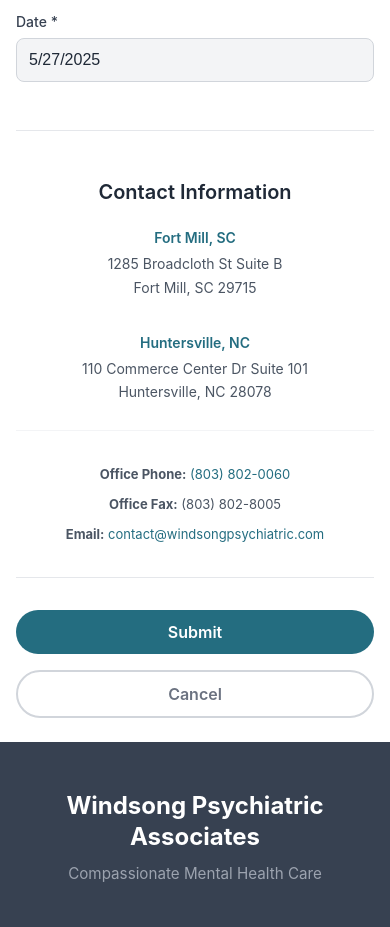
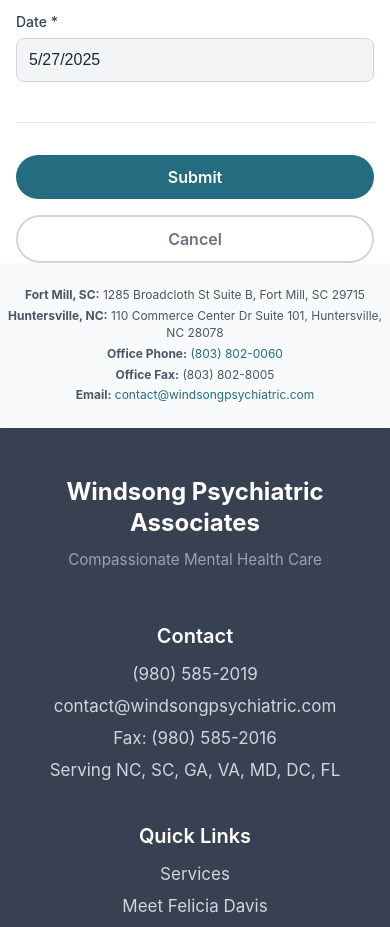
Before and after one commit to Brandi-Kinard/windsong-psychiatric, a React (Vite) app: page /neuroleptic-consent in a window 390 px wide. Shown: the part 1280-2207 px from the top of the page. Built offline with nearby package versions, Linux system fonts and the light colour scheme.

Commit message:
Move contact information to form footer with unified styling
- Move contact info below Cancel/Submit buttons in all forms
- Remove 'Contact Information' heading
- Format locations in same style as phone/fax/email
- Add gray background to footer section
- Adjust responsive styling for mobile devices

```diff
--- a/src/components/ConsentForTreatmentForm.css
+++ b/src/components/ConsentForTreatmentForm.css
@@ -126,60 +126,28 @@
   margin-top: 0.25rem;
 }
 
-.form-contact-info {
-  margin-top: 3rem;
-  padding-top: 3rem;
-  border-top: 1px solid #e5e7eb;
+.form-footer-contact {
+  text-align: center;
+  padding: 1.5rem 2rem;
+  background-color: #f9fafb;
+  border-radius: 0 0 16px 16px;
+  margin: 0 -2rem -2rem -2rem;
 }
 
-.form-contact-info h3 {
-  font-size: 1.25rem;
-  font-weight: 600;
-  color: #1f2937;
-  margin-bottom: 1.5rem;
-  text-align: center;
+.form-footer-contact p {
+  color: #4b5563;
+  margin: 0.25rem 0;
+  font-size: 0.8125rem;
+  line-height: 1.4;
 }
 
-.contact-grid {
-  display: grid;
-  grid-template-columns: repeat(2, 1fr);
-  gap: 2rem;
-  margin-bottom: 1.5rem;
-}
-
-.contact-location h4 {
-  font-size: 1rem;
-  font-weight: 600;
-  color: #246D80;
-  margin-bottom: 0.5rem;
-}
-
-.contact-location p {
-  color: #4b5563;
-  line-height: 1.4;
-  margin: 0.25rem 0;
-  font-size: 0.875rem;
-}
-
-.contact-details {
-  text-align: center;
-  padding-top: 1.5rem;
-  border-top: 1px solid #f3f4f6;
-}
-
-.contact-details p {
-  color: #4b5563;
-  margin: 0.5rem 0;
-  font-size: 0.875rem;
-}
-
-.contact-details a {
+.form-footer-contact a {
   color: #246D80;
   text-decoration: none;
   transition: color 0.2s ease;
 }
 
-.contact-details a:hover {
+.form-footer-contact a:hover {
   color: #006B6B;
   text-decoration: underline;
 }
@@ -267,16 +235,12 @@
     justify-content: center;
   }
 
-  .contact-grid {
-    grid-template-columns: 1fr;
-    text-align: center;
+  .form-footer-contact {
+    margin: 0 -1.5rem -1.5rem -1.5rem;
+    padding: 1.25rem 1rem;
   }
 
-  .contact-location h4 {
-    font-size: 0.875rem;
-  }
-
-  .contact-details p {
-    font-size: 0.8125rem;
+  .form-footer-contact p {
+    font-size: 0.75rem;
   }
 }
--- a/src/components/ConsentForTreatmentForm.jsx
+++ b/src/components/ConsentForTreatmentForm.jsx
@@ -162,28 +162,6 @@ const ConsentForTreatmentForm = () => {
             </div>
           </div>
 
-          {/* Contact Information */}
-          <div className="form-contact-info">
-            <h3>Contact Information</h3>
-            <div className="contact-grid">
-              <div className="contact-location">
-                <h4>Fort Mill, SC</h4>
-                <p>1285 Broadcloth St Suite B</p>
-                <p>Fort Mill, SC 29715</p>
-              </div>
-              <div className="contact-location">
-                <h4>Huntersville, NC</h4>
-                <p>110 Commerce Center Dr Suite 101</p>
-                <p>Huntersville, NC 28078</p>
-              </div>
-            </div>
-            <div className="contact-details">
-              <p><strong>Office Phone:</strong> <a href="tel:8038020060">(803) 802-0060</a></p>
-              <p><strong>Office Fax:</strong> (803) 802-8005</p>
-              <p><strong>Email:</strong> <a href="mailto:contact@windsongpsychiatric.com">contact@windsongpsychiatric.com</a></p>
-            </div>
-          </div>
-
           {/* Action buttons */}
           <div className="form-actions">
             <button
@@ -201,6 +179,15 @@ const ConsentForTreatmentForm = () => {
               {isSubmitting ? 'Submitting...' : 'Submit'}
             </button>
           </div>
+
+          {/* Footer Contact Information */}
+          <div className="form-footer-contact">
+            <p><strong>Fort Mill, SC:</strong> 1285 Broadcloth St Suite B, Fort Mill, SC 29715</p>
+            <p><strong>Huntersville, NC:</strong> 110 Commerce Center Dr Suite 101, Huntersville, NC 28078</p>
+            <p><strong>Office Phone:</strong> <a href="tel:8038020060">(803) 802-0060</a></p>
+            <p><strong>Office Fax:</strong> (803) 802-8005</p>
+            <p><strong>Email:</strong> <a href="mailto:contact@windsongpsychiatric.com">contact@windsongpsychiatric.com</a></p>
+          </div>
         </form>
       </div>
     </div>
--- a/src/components/NeurolepticConsentForm.css
+++ b/src/components/NeurolepticConsentForm.css
@@ -140,60 +140,28 @@
   margin-top: 0.25rem;
 }
 
-.form-contact-info {
-  margin-top: 3rem;
-  padding-top: 3rem;
-  border-top: 1px solid #e5e7eb;
+.form-footer-contact {
+  text-align: center;
+  padding: 1.5rem 2rem;
+  background-color: #f9fafb;
+  border-radius: 0 0 16px 16px;
+  margin: 0 -2rem -2rem -2rem;
 }
 
-.form-contact-info h3 {
-  font-size: 1.25rem;
-  font-weight: 600;
-  color: #1f2937;
-  margin-bottom: 1.5rem;
-  text-align: center;
+.form-footer-contact p {
+  color: #4b5563;
+  margin: 0.25rem 0;
+  font-size: 0.8125rem;
+  line-height: 1.4;
 }
 
-.contact-grid {
-  display: grid;
-  grid-template-columns: repeat(2, 1fr);
-  gap: 2rem;
-  margin-bottom: 1.5rem;
-}
-
-.contact-location h4 {
-  font-size: 1rem;
-  font-weight: 600;
-  color: #246D80;
-  margin-bottom: 0.5rem;
-}
-
-.contact-location p {
-  color: #4b5563;
-  line-height: 1.4;
-  margin: 0.25rem 0;
-  font-size: 0.875rem;
-}
-
-.contact-details {
-  text-align: center;
-  padding-top: 1.5rem;
-  border-top: 1px solid #f3f4f6;
-}
-
-.contact-details p {
-  color: #4b5563;
-  margin: 0.5rem 0;
-  font-size: 0.875rem;
-}
-
-.contact-details a {
+.form-footer-contact a {
   color: #246D80;
   text-decoration: none;
   transition: color 0.2s ease;
 }
 
-.contact-details a:hover {
+.form-footer-contact a:hover {
   color: #006B6B;
   text-decoration: underline;
 }
@@ -281,16 +249,12 @@
     justify-content: center;
   }
 
-  .contact-grid {
-    grid-template-columns: 1fr;
-    text-align: center;
+  .form-footer-contact {
+    margin: 0 -1.5rem -1.5rem -1.5rem;
+    padding: 1.25rem 1rem;
   }
 
-  .contact-location h4 {
-    font-size: 0.875rem;
-  }
-
-  .contact-details p {
-    font-size: 0.8125rem;
+  .form-footer-contact p {
+    font-size: 0.75rem;
   }
 }
--- a/src/components/NeurolepticConsentForm.jsx
+++ b/src/components/NeurolepticConsentForm.jsx
@@ -144,28 +144,6 @@ const NeurolepticConsentForm = () => {
             </div>
           </div>
 
-          {/* Contact Information */}
-          <div className="form-contact-info">
-            <h3>Contact Information</h3>
-            <div className="contact-grid">
-              <div className="contact-location">
-                <h4>Fort Mill, SC</h4>
-                <p>1285 Broadcloth St Suite B</p>
-                <p>Fort Mill, SC 29715</p>
-              </div>
-              <div className="contact-location">
-                <h4>Huntersville, NC</h4>
-                <p>110 Commerce Center Dr Suite 101</p>
-                <p>Huntersville, NC 28078</p>
-              </div>
-            </div>
-            <div className="contact-details">
-              <p><strong>Office Phone:</strong> <a href="tel:8038020060">(803) 802-0060</a></p>
-              <p><strong>Office Fax:</strong> (803) 802-8005</p>
-              <p><strong>Email:</strong> <a href="mailto:contact@windsongpsychiatric.com">contact@windsongpsychiatric.com</a></p>
-            </div>
-          </div>
-
           {/* Action buttons */}
           <div className="form-actions">
             <button
@@ -183,6 +161,15 @@ const NeurolepticConsentForm = () => {
               {isSubmitting ? 'Submitting...' : 'Submit'}
             </button>
           </div>
+
+          {/* Footer Contact Information */}
+          <div className="form-footer-contact">
+            <p><strong>Fort Mill, SC:</strong> 1285 Broadcloth St Suite B, Fort Mill, SC 29715</p>
+            <p><strong>Huntersville, NC:</strong> 110 Commerce Center Dr Suite 101, Huntersville, NC 28078</p>
+            <p><strong>Office Phone:</strong> <a href="tel:8038020060">(803) 802-0060</a></p>
+            <p><strong>Office Fax:</strong> (803) 802-8005</p>
+            <p><strong>Email:</strong> <a href="mailto:contact@windsongpsychiatric.com">contact@windsongpsychiatric.com</a></p>
+          </div>
         </form>
       </div>
     </div>
--- a/src/components/ReleaseOfInfoForm.css
+++ b/src/components/ReleaseOfInfoForm.css
@@ -126,60 +126,28 @@
   margin-top: 0.25rem;
 }
 
-.form-contact-info {
-  margin-top: 3rem;
-  padding-top: 3rem;
-  border-top: 1px solid #e5e7eb;
+.form-footer-contact {
+  text-align: center;
+  padding: 1.5rem 2rem;
+  background-color: #f9fafb;
+  border-radius: 0 0 16px 16px;
+  margin: 0 -2rem -2rem -2rem;
 }
 
-.form-contact-info h3 {
-  font-size: 1.25rem;
-  font-weight: 600;
-  color: #1f2937;
-  margin-bottom: 1.5rem;
-  text-align: center;
+.form-footer-contact p {
+  color: #4b5563;
+  margin: 0.25rem 0;
+  font-size: 0.8125rem;
+  line-height: 1.4;
 }
 
-.contact-grid {
-  display: grid;
-  grid-template-columns: repeat(2, 1fr);
-  gap: 2rem;
-  margin-bottom: 1.5rem;
-}
-
-.contact-location h4 {
-  font-size: 1rem;
-  font-weight: 600;
-  color: #246D80;
-  margin-bottom: 0.5rem;
-}
-
-.contact-location p {
-  color: #4b5563;
-  line-height: 1.4;
-  margin: 0.25rem 0;
-  font-size: 0.875rem;
-}
-
-.contact-details {
-  text-align: center;
-  padding-top: 1.5rem;
-  border-top: 1px solid #f3f4f6;
-}
-
-.contact-details p {
-  color: #4b5563;
-  margin: 0.5rem 0;
-  font-size: 0.875rem;
-}
-
-.contact-details a {
+.form-footer-contact a {
   color: #246D80;
   text-decoration: none;
   transition: color 0.2s ease;
 }
 
-.contact-details a:hover {
+.form-footer-contact a:hover {
   color: #006B6B;
   text-decoration: underline;
 }
@@ -267,16 +235,12 @@
     justify-content: center;
   }
 
-  .contact-grid {
-    grid-template-columns: 1fr;
-    text-align: center;
+  .form-footer-contact {
+    margin: 0 -1.5rem -1.5rem -1.5rem;
+    padding: 1.25rem 1rem;
   }
 
-  .contact-location h4 {
-    font-size: 0.875rem;
-  }
-
-  .contact-details p {
-    font-size: 0.8125rem;
+  .form-footer-contact p {
+    font-size: 0.75rem;
   }
 }
--- a/src/components/ReleaseOfInfoForm.jsx
+++ b/src/components/ReleaseOfInfoForm.jsx
@@ -194,28 +194,6 @@ const ReleaseOfInfoForm = () => {
             </div>
           </div>
 
-          {/* Contact Information */}
-          <div className="form-contact-info">
-            <h3>Contact Information</h3>
-            <div className="contact-grid">
-              <div className="contact-location">
-                <h4>Fort Mill, SC</h4>
-                <p>1285 Broadcloth St Suite B</p>
-                <p>Fort Mill, SC 29715</p>
-              </div>
-              <div className="contact-location">
-                <h4>Huntersville, NC</h4>
-                <p>110 Commerce Center Dr Suite 101</p>
-                <p>Huntersville, NC 28078</p>
-              </div>
-            </div>
-            <div className="contact-details">
-              <p><strong>Office Phone:</strong> <a href="tel:8038020060">(803) 802-0060</a></p>
-              <p><strong>Office Fax:</strong> (803) 802-8005</p>
-              <p><strong>Email:</strong> <a href="mailto:contact@windsongpsychiatric.com">contact@windsongpsychiatric.com</a></p>
-            </div>
-          </div>
-
           {/* Action buttons */}
           <div className="form-actions">
             <button
@@ -233,6 +211,15 @@ const ReleaseOfInfoForm = () => {
               {isSubmitting ? 'Submitting...' : 'Submit'}
             </button>
           </div>
+
+          {/* Footer Contact Information */}
+          <div className="form-footer-contact">
+            <p><strong>Fort Mill, SC:</strong> 1285 Broadcloth St Suite B, Fort Mill, SC 29715</p>
+            <p><strong>Huntersville, NC:</strong> 110 Commerce Center Dr Suite 101, Huntersville, NC 28078</p>
+            <p><strong>Office Phone:</strong> <a href="tel:8038020060">(803) 802-0060</a></p>
+            <p><strong>Office Fax:</strong> (803) 802-8005</p>
+            <p><strong>Email:</strong> <a href="mailto:contact@windsongpsychiatric.com">contact@windsongpsychiatric.com</a></p>
+          </div>
         </form>
       </div>
     </div>
```
